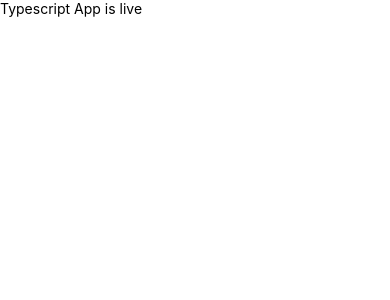
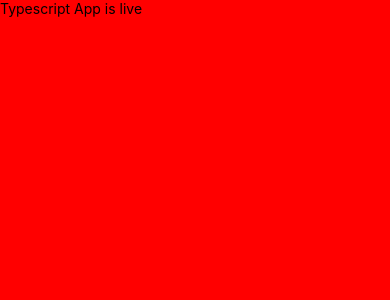
Before and after one commit to jephbayf1986/IntervalTrainer, a React Native app: screen / in a window 390 px wide. Shown: the top 300 px of the page. Built offline with nearby package versions, Linux system fonts and the light colour scheme.

Commit message:
add in color test

```diff
--- a/App.tsx
+++ b/App.tsx
@@ -4,7 +4,7 @@ import { AppContainer } from './src/components/AppContainer';
 export default function App() {
 
   return (
-    <AppContainer>
+    <AppContainer backgroundColor='red'>
       <Text>Typescript App is live</Text>
     </AppContainer>
   );
```
